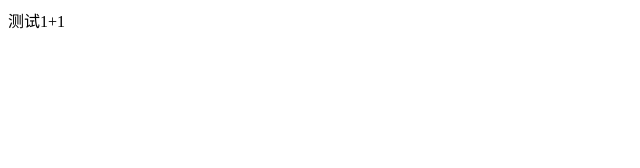
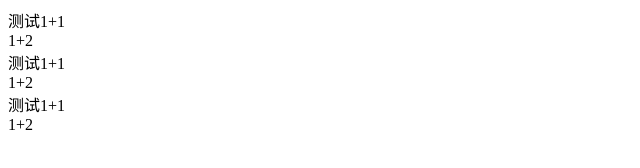
Before and after one commit to 17biubiu/learngit, a website: page index.html in a window 1280 px wide. Shown: the whole page, without its empty margins (0-640 px from the left). Drawn offline with Linux system fonts and the light colour scheme.

Commit message:
feat: 测试问题

```diff
--- a/index.html
+++ b/index.html
@@ -8,13 +8,14 @@
 </head>
 <body>
   <div>测试1+1</div>
+  <div>1+2</div>
+  <div>测试1+1</div>
+  <div>1+2</div>
+  <div>测试1+1</div>
+  <div>1+2</div>
 </body>
 <script>
   console.log(12123123);
   console.log(12321321321312312);
-  console.log(12123123);
-  console.log(12321321321312312);
-  console.log(12123123);
-  console.log(12321321321312312);
 </script>
 </html>
```
